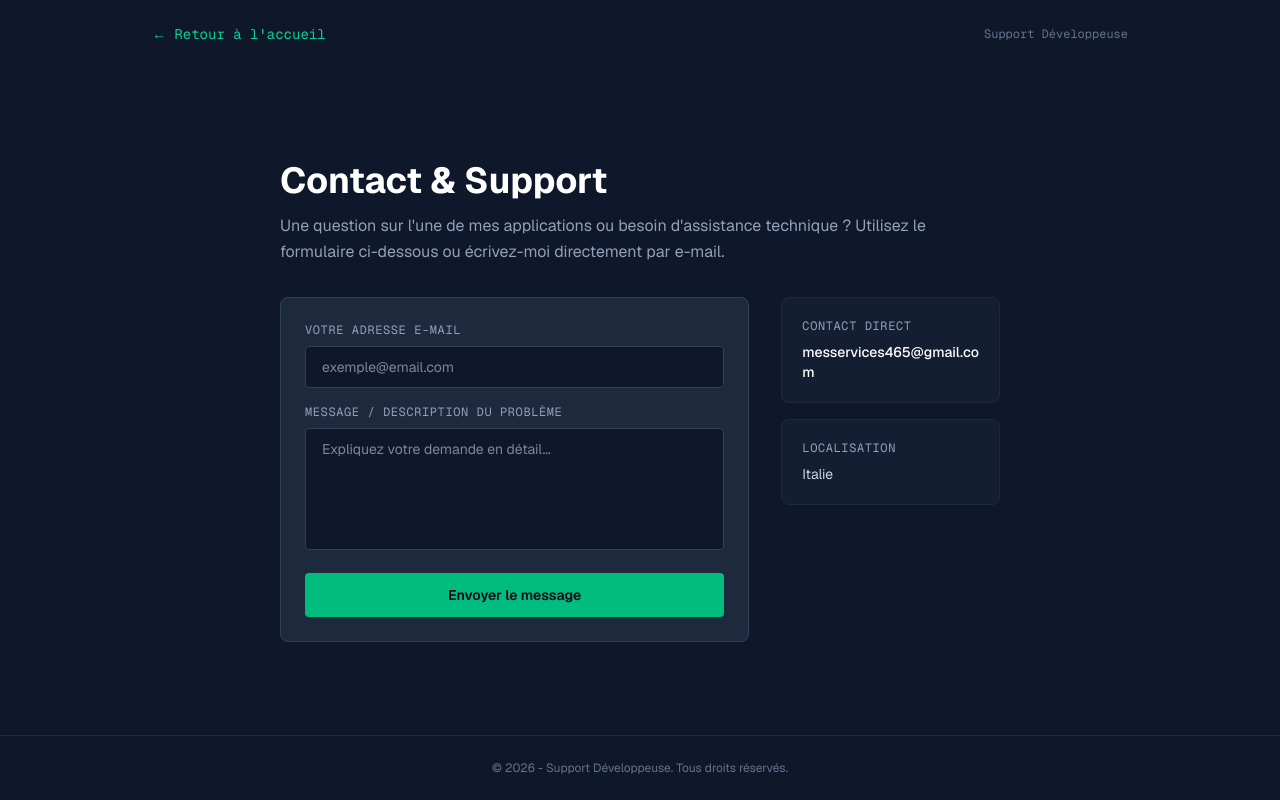
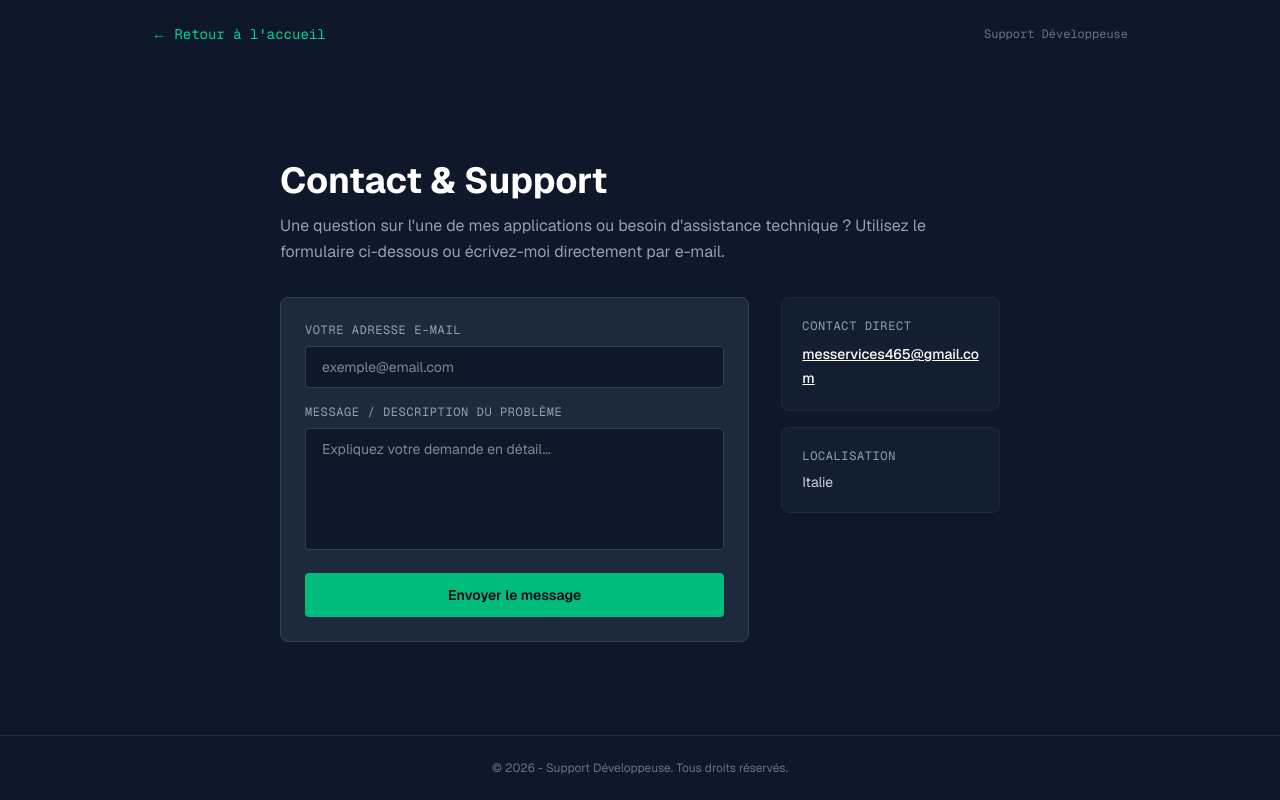
Before and after one commit to phelouzat3-glitch/phelouzat-fullstack, a Next.js app: page /contact in a window 1280 px wide. Built offline with nearby package versions, Linux system fonts and the light colour scheme.

Commit message:
Rend l'email de contact cliquable vers Gmail

```diff
--- a/src/app/contact/page.tsx
+++ b/src/app/contact/page.tsx
@@ -42,9 +42,14 @@ export default async function Contact() {
                 Contact Direct
               </h2>
               {/* REMPLACEZ PAR VOTRE ADRESSE EMAIL PRO */}
-              <p className="text-white font-medium text-sm break-all select-all">
+              <a
+                href="https://mail.google.com/mail/?view=cm&fs=1&to=messervices465@gmail.com"
+                target="_blank"
+                rel="noopener noreferrer"
+                className="text-white font-medium text-sm break-all hover:text-emerald-400 underline transition-colors"
+              >
                 messervices465@gmail.com
-              </p>
+              </a>
             </div>
 
             <div className="bg-slate-800/40 border border-slate-800 p-5 rounded-lg">
--- a/src/app/privacy-my-app/page.tsx
+++ b/src/app/privacy-my-app/page.tsx
@@ -156,9 +156,14 @@ export default function PrivacyPolicy() {
               <strong className="text-white">
                 Contact protection des données :
               </strong>{" "}
-              <span className="text-emerald-400 font-mono">
+              <a
+                href={`https://mail.google.com/mail/?view=cm&fs=1&to=${developerEmail}`}
+                target="_blank"
+                rel="noopener noreferrer"
+                className="text-emerald-400 font-mono hover:text-emerald-300 underline transition-colors"
+              >
                 {developerEmail}
-              </span>
+              </a>
             </p>
           </section>
 
@@ -283,9 +288,14 @@ export default function PrivacyPolicy() {
             </h2>
             <p className="mb-2">
               Vous disposez, sur simple demande à{" "}
-              <span className="text-emerald-400 font-mono">
+              <a
+                href={`https://mail.google.com/mail/?view=cm&fs=1&to=${developerEmail}`}
+                target="_blank"
+                rel="noopener noreferrer"
+                className="text-emerald-400 font-mono hover:text-emerald-300 underline transition-colors"
+              >
                 {developerEmail}
-              </span>{" "}
+              </a>{" "}
               :
             </p>
             <ul className="list-disc pl-5 space-y-1">
```
